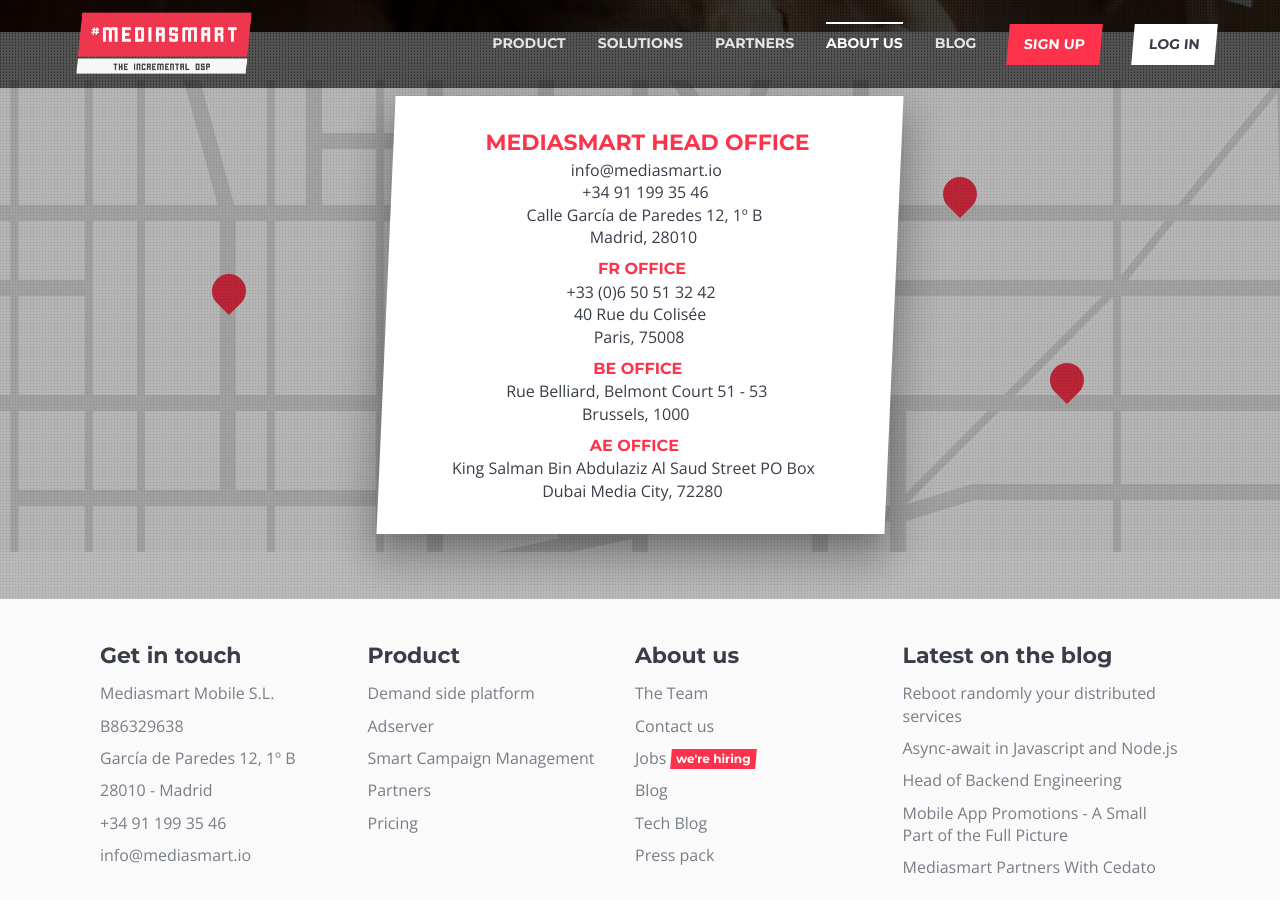
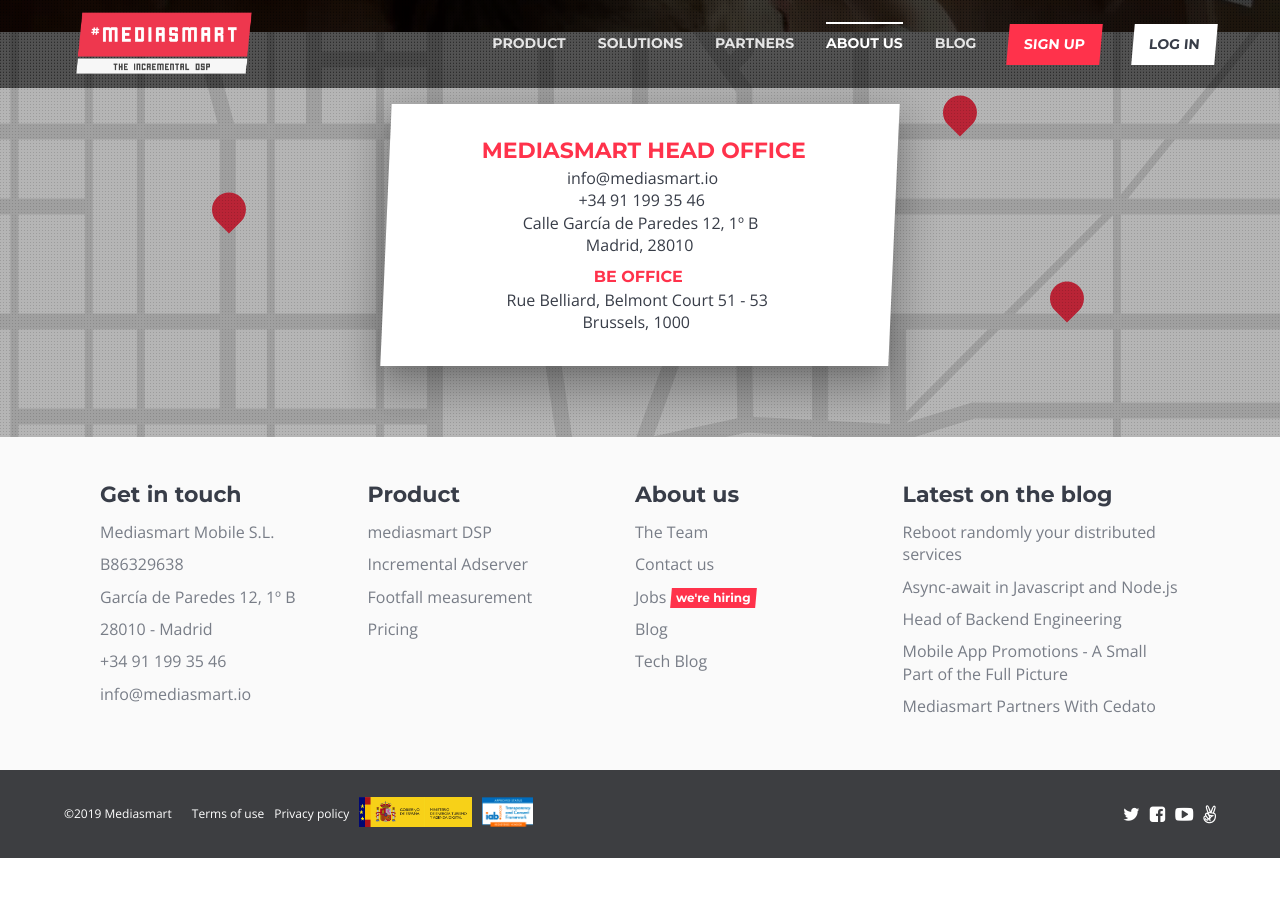
Before and after one commit to mediasmart/site-product, a Jekyll site: the page built from about-us/index.md, in a window 1280 px wide and 900 px high, scrolled down 4570 px. Built offline with Jekyll 4.4.1, drawn with Linux system fonts in a browser that asks for light colours; nearby versions of some CDN libraries; some web fonts are replaced; after the commit the page ends 5428 px from its top, so only the background shows below that.

Commit message:
Footer changes links

```diff
--- a/_includes/banner-location.html
+++ b/_includes/banner-location.html
@@ -7,18 +7,10 @@
       <span>Calle García de Paredes 12, 1º B</span>
       <span>Madrid, 28010</span>
 
-      <strong>FR OFFICE</strong>
-      <a href='tel:+330650513242'>+33 (0)6 50 51 32 42</a>
-      <span>40 Rue du Colisée</span>
-      <span>Paris, 75008</span>
-
       <strong>BE OFFICE</strong>
       <span>Rue Belliard, Belmont Court 51 - 53</span>
       <span>Brussels, 1000</span>
 
-      <strong>AE OFFICE</strong>
-      <span>King Salman Bin Abdulaziz Al Saud Street PO Box</span>
-      <span>Dubai Media City, 72280</span>
     </div>
   </section>
 </article>
--- a/_includes/page-footer.html
+++ b/_includes/page-footer.html
@@ -11,10 +11,9 @@
     </nav>
     <nav>
       <h3>Product</h3>
-      <a href='/product#demand-side-platform'>Demand side platform</a>
-      <a href='/product#adserver'>Adserver</a>
-      <a href='/product#footfall-measurement'>Smart Campaign Management</a>
-      <a href='/partners'>Partners</a>
+      <a href='/product#demand-side-platform'>mediasmart DSP</a>
+      <a href='/product#adserver'>Incremental Adserver</a>
+      <a href='/product#footfall-measurement'>Footfall measurement</a>
       <a href='/pricing?%REFERER%' class='signup-link'>Pricing</a>
     </nav>
     <nav>
@@ -24,7 +23,6 @@
       <a href='/about-us#careers'>Jobs <span class='tag primary'><label>we're hiring</label></span></a>
       <a href='https://blog.mediasmart.io/blog'>Blog</a>
       <a href='/tech-blog'>Tech Blog</a>
-      <a href='/assets/downloads/mediasmart-press-pack.zip'>Press pack</a>
     </nav>
     <nav>
       <h3>Latest on the blog</h3>
```
